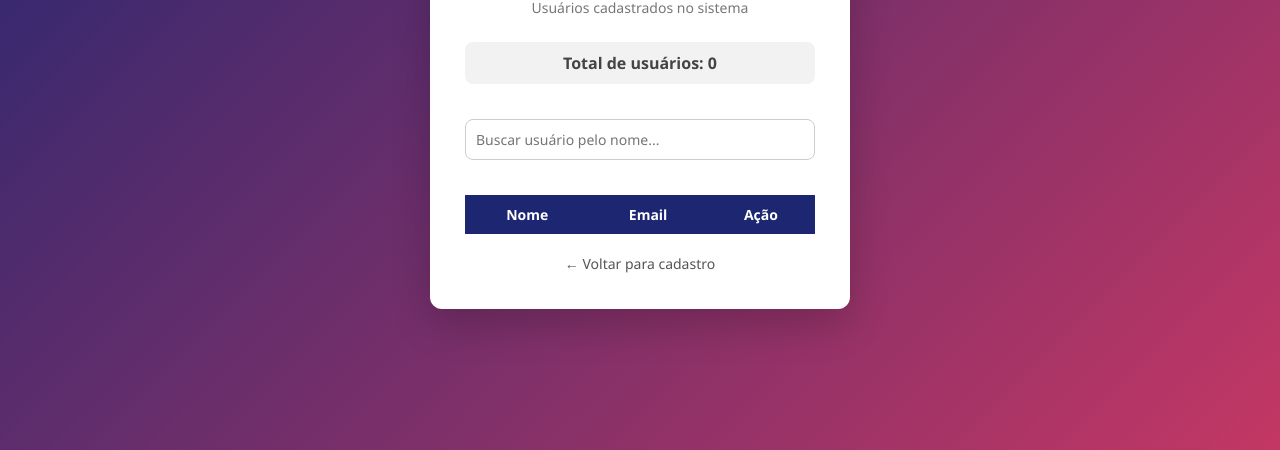
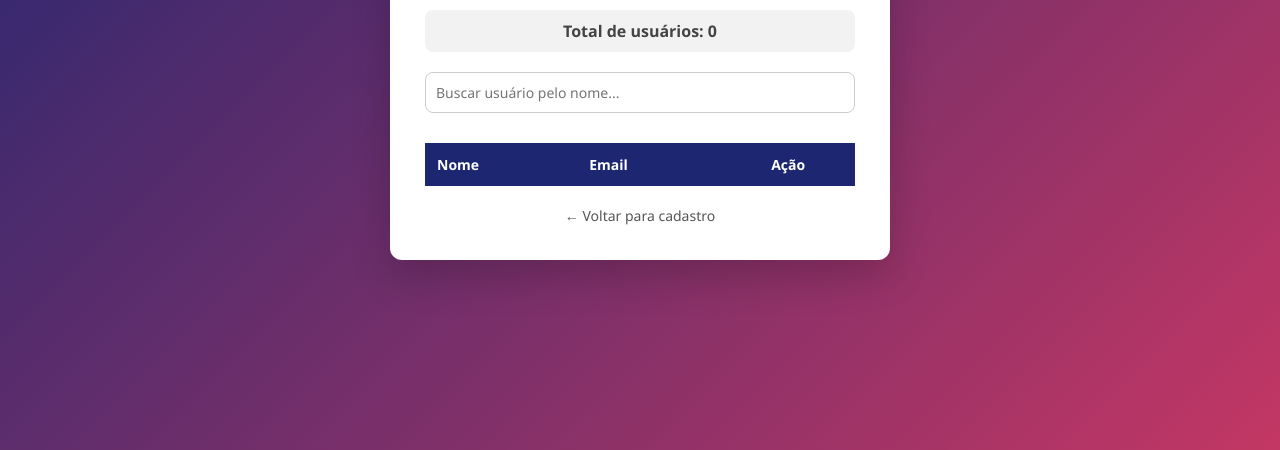
Before and after one commit to gabryeltoledo-design/sistema-usuarios, a plain HTML site: page frontend/usuarios.html in a window 1280 px wide. Shown: the part 350-800 px from the top of the page. Drawn offline with Linux system fonts and the light colour scheme; no server answers.

Commit message:
modificação do usuarios.css

```diff
--- a/frontend/css/usuarios.css
+++ b/frontend/css/usuarios.css
@@ -7,7 +7,7 @@ font-family: "Segoe UI", Arial, sans-serif;
 
 body{
     background: linear-gradient(135deg,#1d2671,#c33764);
-height:100vh;
+    min-height:100vh;
     display:flex;
     justify-content:center;
     align-items:center;
@@ -17,12 +17,11 @@ align-items:center;
 
 .container{
     background:white;
-width:420px;
+    max-width:500px;
+    width:90%;
     padding:35px;
     border-radius:12px;
     box-shadow:0 15px 40px rgba(0,0,0,0.2);
-text-align:center;
-margin-top:80px;
 }
 
 /* TITULO */
@@ -30,33 +29,76 @@ margin-top:80px;
 h1{
     margin-bottom:5px;
     color:#333;
+    text-align:center;
 }
 
 .subtitulo{
     color:#777;
     margin-bottom:25px;
     font-size:14px;
+    text-align:center;
 }
 
-/* LISTA */
+/* CONTADOR */
 
-ul{
-list-style:none;
+.contador{
+    background:#f2f2f2;
+    padding:10px;
+    border-radius:8px;
+    margin-bottom:20px;
+    font-weight:bold;
+    color:#444;
+    text-align:center;
 }
 
-li{
-background:#f7f7f7;
-padding:12px 15px;
-margin-bottom:12px;
+/* CAMPO BUSCA */
+
+#buscarUsuario{
+    width:100%;
+    padding:10px;
+    margin-bottom:20px;
     border-radius:8px;
-display:flex;
-justify-content:space-between;
-align-items:center;
-transition:0.2s;
+    border:1px solid #ccc;
+    font-size:14px;
+    outline:none;
 }
 
-li:hover{
-background:#ececec;
+#buscarUsuario:focus{
+    border:1px solid #1d2671;
+}
+
+/* TABELA */
+
+table{
+    width:100%;
+    border-collapse:collapse;
+    margin-top:10px;
+    text-align:left;
+}
+
+th{
+    background:#1d2671;
+    color:white;
+    padding:12px;
+    font-size:14px;
+}
+
+td{
+    padding:12px;
+    border-bottom:1px solid #ddd;
+    font-size:14px;
+    vertical-align:middle;
+}
+
+/* Centralizar coluna Ação */
+th:last-child,
+td:last-child{
+    text-align:center;
+}
+
+/* Hover nas linhas */
+tr:hover{
+    background:#f5f5f5;
 }
 
 /* BOTÃO EXCLUIR */
@@ -79,24 +121,16 @@ background:#cc0000;
 /* BOTÃO VOLTAR */
 
 .voltar{
-display:inline-block;
+    display:block;
     margin-top:20px;
     text-decoration:none;
     color:#555;
     font-size:14px;
+    text-align:center;
 }
 
 .voltar:hover{
     color:#000;
-}
-
-.contador{
-background:#f2f2f2;
-padding:10px;
-border-radius:8px;
-margin-bottom:20px;
-font-weight:bold;
-color:#444;
 }
 
 /* NAVBAR */
@@ -129,41 +163,3 @@ transition:0.2s;
 .menu a:hover{
     color:#00c3ff;
 }
-
-table{
-width:100%;
-border-collapse:collapse;
-margin-top:20px;
-}
-
-th{
-background:#1d2671;
-color:white;
-padding:10px;
-font-size:14px;
-}
-
-td{
-padding:10px;
-border-bottom:1px solid #ddd;
-font-size:14px;
-}
-
-tr:hover{
-background:#f5f5f5;
-}
-
-#buscarUsuario{
-width:100%;
-padding:10px;
-margin-top:15px;
-margin-bottom:15px;
-border-radius:8px;
-border:1px solid #ccc;
-font-size:14px;
-outline:none;
-}
-
-#buscarUsuario:focus{
-border:1px solid #1d2671;
-}
```
Lines whose indentation alone changed are shown as unchanged.
